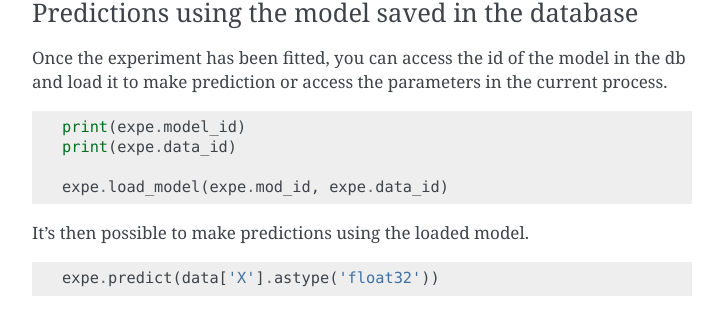
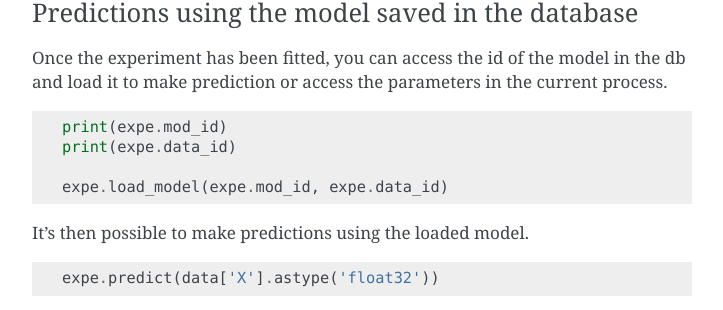
Before and after one commit to tboquet/python-alp, a Sphinx documentation site: the page built from docs/tutorial.rst, in a window 1280 px wide and 900 px high, scrolled down 1860 px. Shown: the part 142-452 px from the top of the window, without its empty margins (388-1111 px from the left). Built offline with Sphinx 7.4.7, drawn with Linux system fonts in a browser that asks for light colours.

Commit message:
* typo in the doc

```diff
--- a/docs/tutorial.rst
+++ b/docs/tutorial.rst
@@ -101,7 +101,7 @@ Once the experiment has been fitted, you can access the id of the model in the d
 
 .. code-block:: python
 
-    print(expe.model_id)
+    print(expe.mod_id)
     print(expe.data_id)
 
     expe.load_model(expe.mod_id, expe.data_id)
@@ -181,7 +181,7 @@ Note that the app will change backend to the one used to define the model you're
 
 .. code-block:: python
 
-    print(expe.model_id)
+    print(expe.mod_id)
     print(expe.data_id)
 
     expe.load_model(expe.mod_id, expe.data_id)
```
